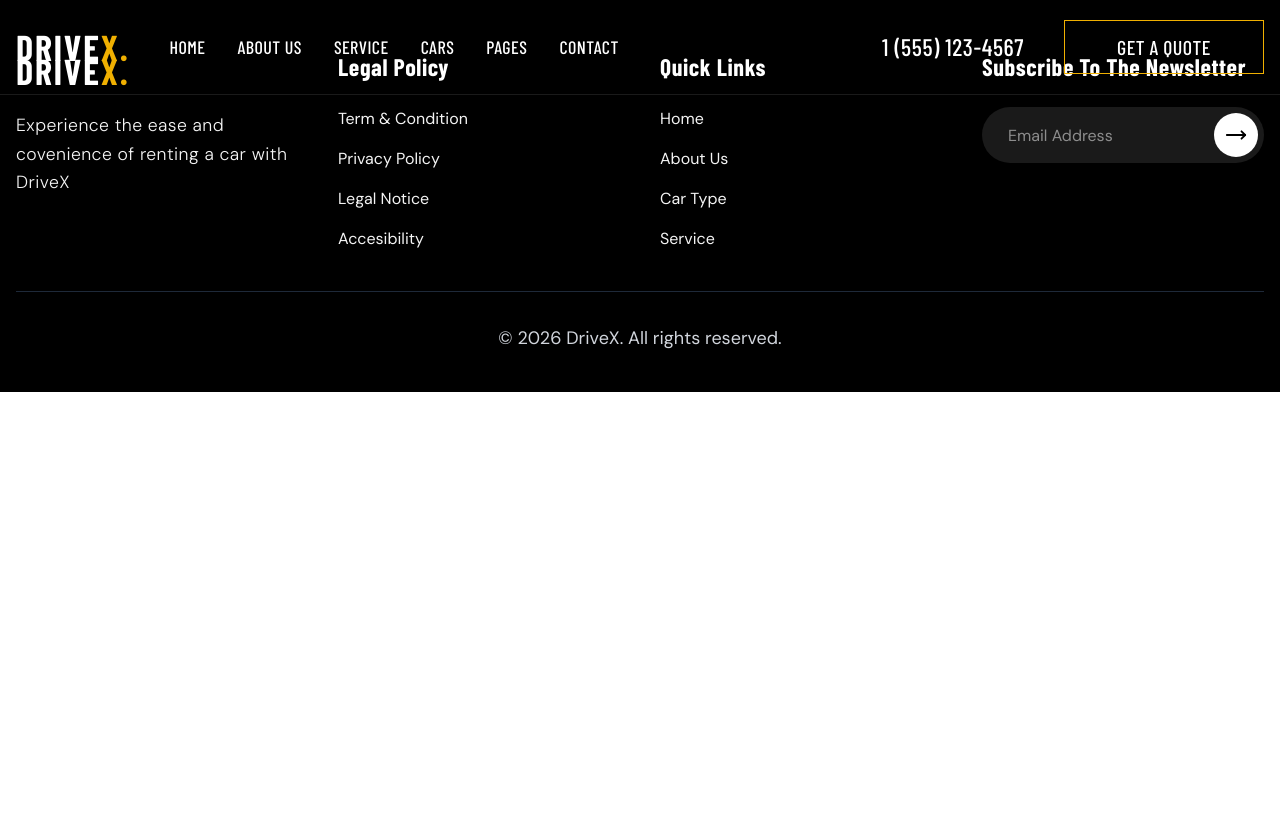
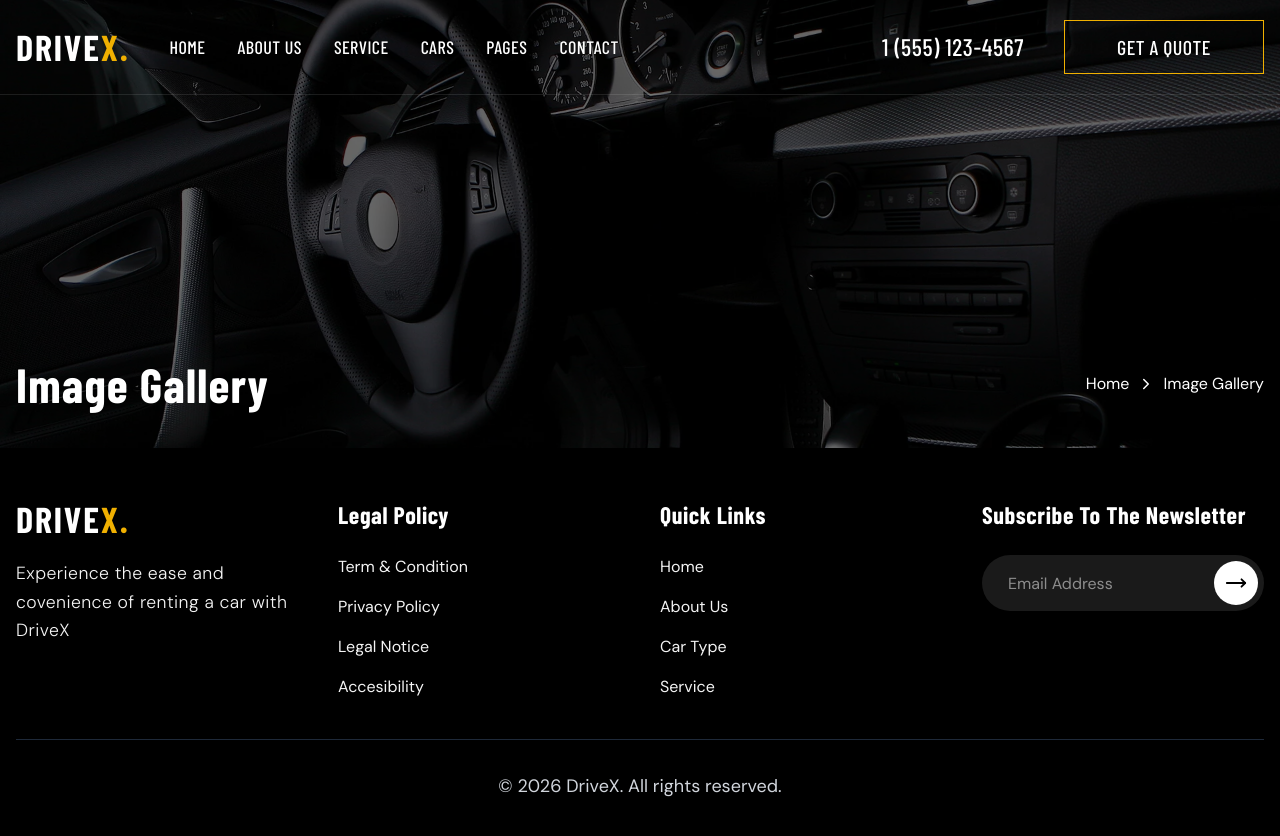
Before and after one commit to Jisap/react-vite-drivex, a React (Vite) app: page /imagegallery in a window 1280 px wide. Shown: the top 836 px of the page. Before the commit the page ends 800 px from the top, so only its background shows below. Built offline with nearby package versions, Linux system fonts and the light colour scheme; a web font is replaced by a local one.

Commit message:
feat: add ImageGallery page and register route in MainRoutes

```diff
--- a/src/features/home/pages/ImageGallery.jsx
+++ b/src/features/home/pages/ImageGallery.jsx
@@ -0,0 +1,38 @@
+import PageBanner from '../../../shared/ui/PageBanner'
+import gallery1 from "../../../assets/images/imagegallery/gallery-1.jpg"
+import gallery2 from "../../../assets/images/imagegallery/gallery-2.jpg"
+import gallery3 from "../../../assets/images/imagegallery/gallery-3.jpg"
+import gallery4 from "../../../assets/images/imagegallery/gallery-4.jpg"
+import gallery5 from "../../../assets/images/imagegallery/gallery-5.jpg"
+import gallery6 from "../../../assets/images/imagegallery/gallery-6.jpg"
+import gallery7 from "../../../assets/images/imagegallery/gallery-7.jpg"
+import gallery8 from "../../../assets/images/imagegallery/gallery-8.jpg"
+import gallery9 from "../../../assets/images/imagegallery/gallery-9.jpg"
+
+
+
+const ImageGallery = () => {
+
+  const gallery = [
+    gallery1,
+    gallery2,
+    gallery3,
+    gallery4,
+    gallery5,
+    gallery6,
+    gallery7,
+    gallery8,
+    gallery9,
+  ];
+
+  return (
+    <>
+      <PageBanner
+        title="Image Gallery"
+        currentPage="Image Gallery"
+      />
+    </>
+  )
+}
+
+export default ImageGallery
--- a/src/routes/MainRoutes.jsx
+++ b/src/routes/MainRoutes.jsx
@@ -9,6 +9,7 @@ import BlogDetails from '../features/home/pages/BlogDetails';
 import About from '../features/home/pages/About';
 import TeamDetails from '../features/home/pages/TeamDetails';
 import Pricing from '../features/home/pages/Pricing';
+import ImageGallery from '../features/home/pages/ImageGallery';
 
 
 
@@ -38,6 +39,7 @@ const MainRoutes = () => {
       <Route path="/about" element={<About />} />
       <Route path="/team/:id" element={<TeamDetails />} />
       <Route path="/pricing" element={<Pricing />} />
+      <Route path="/imagegallery" element={<ImageGallery />} />
     </Routes>
   )
 }
```
